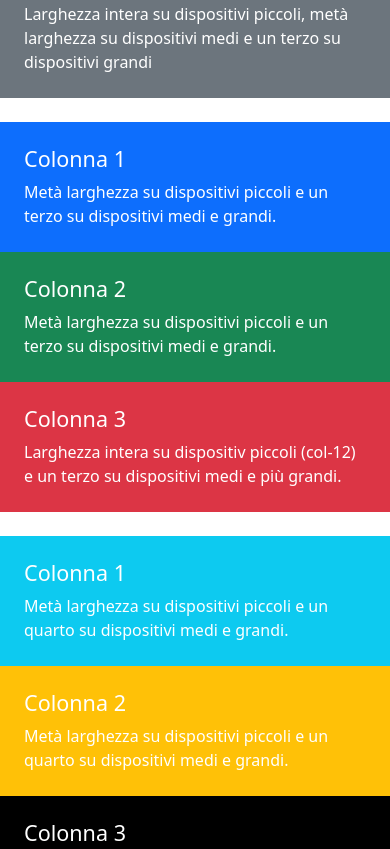
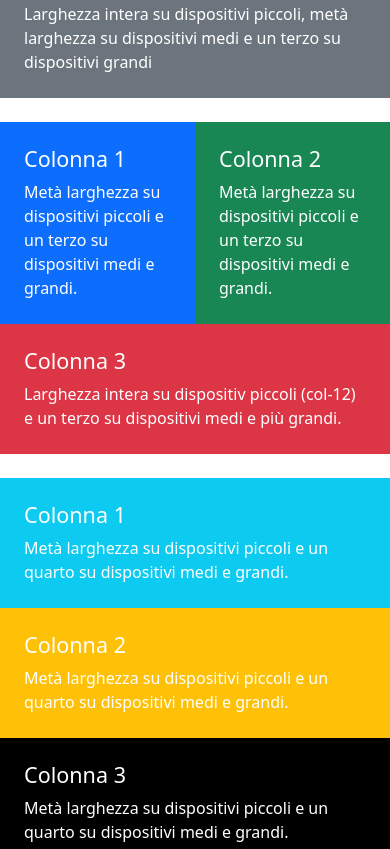
Before and after one commit to MarcelloPescatore/htmlcss-bootstrap-layout, a plain HTML site: page index.html in a window 390 px wide. Shown: the part 440-1289 px from the top of the page. Drawn offline with nearby package versions, Linux system fonts and the light colour scheme.

Commit message:
centralize some rules

```diff
--- a/index.html
+++ b/index.html
@@ -44,32 +44,32 @@
             </div>
             <!-- /top row -->
 
-            <div class="row pt-4">
-                <div class="col-sm-6 col-md-4 col-lg-4 bg-primary text-white p-4">
+            <div class="row pt-4 text-white row-cols-sm-6 row-cols-md-4 row-cols-lg-4">
+                <div class="col flex-grow-1 bg-primary p-4">
                     <h4>Colonna 1</h4>
                     <span>Metà larghezza su dispositivi piccoli e un terzo su dispositivi medi e grandi.</span>
                 </div>
-                <div class="col-sm-6 col-md-4 col-lg-4 bg-success text-white p-4">
+                <div class="col flex-grow-1 bg-success p-4">
                     <h4>Colonna 2</h4>
                     <span>Metà larghezza su dispositivi piccoli e un terzo su dispositivi medi e grandi.</span>
                 </div>
-                <div class="col-sm-12 col-md-4 col-lg-4 bg-danger text-white p-4">
+                <div class="col flex-grow-1 col-sm-12 bg-danger p-4">
                     <h4>Colonna 3</h4>
                     <span>Larghezza intera su dispositiv piccoli (col-12) e un terzo su dispositivi medi e più grandi.</span>
                 </div>
             </div>
             <!-- /mid row -->
 
-            <div class="row pt-4 pb-5">
-                <div class="col-sm-6 col-md-3 col-lg-3 bg-info text-white p-4">
+            <div class="row pt-4 pb-5 text-white">
+                <div class="col-sm-6 col-md-3 col-lg-3 bg-info p-4">
                     <h4>Colonna 1</h4>
                     <span>Metà larghezza su dispositivi piccoli e un quarto su dispositivi medi e grandi.</span>
                 </div>
-                <div class="col-sm-6 col-md-3 col-lg-3 bg-warning text-white p-4">
+                <div class="col-sm-6 col-md-3 col-lg-3 bg-warning p-4">
                     <h4>Colonna 2</h4>
                     <span>Metà larghezza su dispositivi piccoli e un quarto su dispositivi medi e grandi.</span>
                 </div>
-                <div class="col-sm-6 col-md-3 col-lg-3 bg-black text-white p-4">
+                <div class="col-sm-6 col-md-3 col-lg-3 bg-black p-4">
                     <h4>Colonna 3</h4>
                     <span>Metà larghezza su dispositivi piccoli e un quarto su dispositivi medi e grandi.</span>
                 </div>
```
